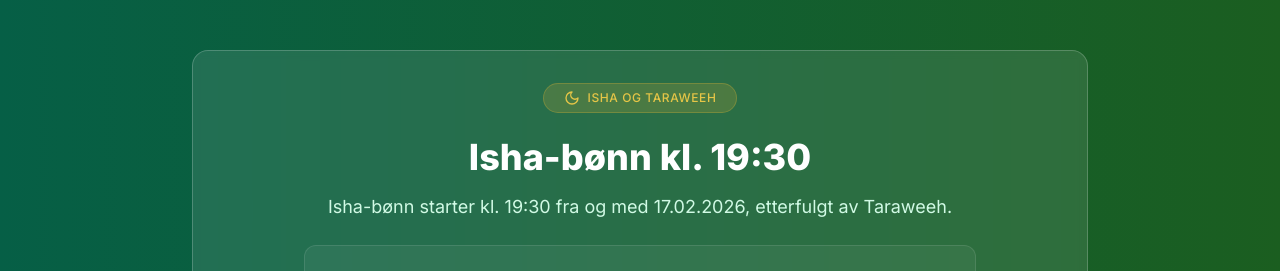
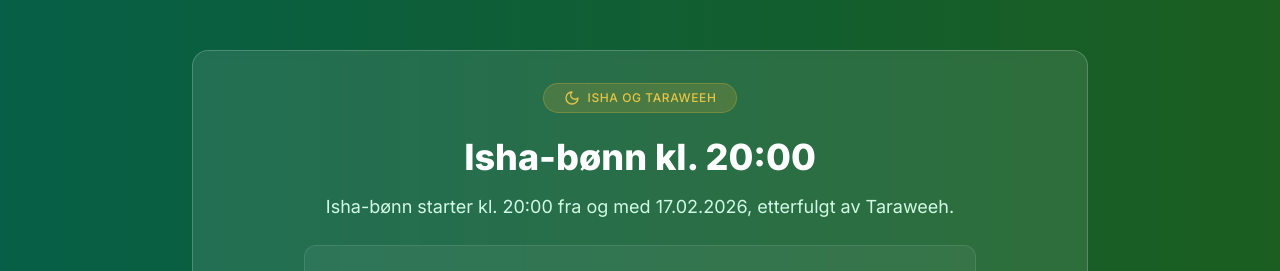
Before and after one commit to sheikhmataev/lillehammermoske, a Next.js app: page /ramadan in a window 1280 px wide. Shown: the part 1060-1331 px from the top of the page. Built offline with nearby package versions, Linux system fonts and the light colour scheme.

Commit message:
updated taraweh times

```diff
--- a/src/app/(pages)/ramadan/page.tsx
+++ b/src/app/(pages)/ramadan/page.tsx
@@ -9,7 +9,7 @@ import { Moon, Star, Heart, BookOpen, Coins, Calendar } from 'lucide-react';
 export const metadata: Metadata = {
   title: 'Ramadan 2026 – Kalender, Bønnetider og Taraweeh i Lillehammer',
   description:
-    'Ramadan 2026 starter 18. februar. Se fastekalender, Isha kl. 19:30, Taraweeh-program, Laylatul Qadr og aktiviteter ved Lillehammer Moske.',
+    'Ramadan 2026 starter 18. februar. Se fastekalender, Isha kl. 20:00, Taraweeh-program, Laylatul Qadr og aktiviteter ved Lillehammer Moske.',
   openGraph: {
     title: 'Ramadan 2026 – Lillehammer Moske',
     description: 'Ramadan 2026 i Lillehammer: fastekalender, bønnetider, Taraweeh og fellesskap.',
@@ -84,10 +84,10 @@ export default function RamadanPage() {
               </div>
 
               <h2 className="text-2xl sm:text-3xl md:text-4xl font-extrabold text-white mb-4">
-                Isha-bønn kl. 19:30
+                Isha-bønn kl. 20:00
               </h2>
               <p className="text-emerald-100 text-base sm:text-lg leading-relaxed mb-6 max-w-2xl mx-auto">
-                Isha-bønn starter kl. 19:30 fra og med 17.02.2026, etterfulgt av Taraweeh.
+                Isha-bønn starter kl. 20:00 fra og med 17.02.2026, etterfulgt av Taraweeh.
               </p>
 
               <div className="bg-white/5 border border-white/10 rounded-xl p-5 sm:p-6 mb-6 max-w-2xl mx-auto">
--- a/src/components/features/Announcements.tsx
+++ b/src/components/features/Announcements.tsx
@@ -17,7 +17,7 @@ const announcements: Announcement[] = [
   {
     id: 1,
     title: 'Ramadan 2026 - 1. Ramadan 18. februar',
-    content: 'Ramadan starter 18. februar 2026. Isha-bønn kl. 19:30 fra 17.02, etterfulgt av Taraweeh. Følg WhatsApp-gruppen for oppdateringer.',
+    content: 'Ramadan starter 18. februar 2026. Isha-bønn kl. 20:00 fra 17.02, etterfulgt av Taraweeh. Følg WhatsApp-gruppen for oppdateringer.',
     date: '2026-02-17',
     type: 'important',
     isNew: true,
--- a/src/components/features/Hero.tsx
+++ b/src/components/features/Hero.tsx
@@ -84,7 +84,7 @@ export function Hero() {
 
           {isRamadan ? (
             <p className="text-base sm:text-lg text-white/70 leading-relaxed mb-6 sm:mb-8 max-w-xl">
-              Isha-bønn kl. 19:30 etterfulgt av Taraweeh. Velkommen til fellesskap, bønn og iftar.
+              Isha-bønn kl. 20:00 etterfulgt av Taraweeh. Velkommen til fellesskap, bønn og iftar.
             </p>
           ) : (
             <p className="text-base sm:text-lg text-white/70 leading-relaxed mb-6 sm:mb-8 max-w-xl">
--- a/src/components/features/RamadanCountdown.tsx
+++ b/src/components/features/RamadanCountdown.tsx
@@ -196,7 +196,7 @@ export function RamadanCountdown() {
               <div className="bg-white/5 backdrop-blur-sm border border-white/10 rounded-xl p-4 text-center">
                 <Moon className="w-5 h-5 text-gold-400 mx-auto mb-2" />
                 <p className="text-[10px] text-emerald-300 uppercase tracking-wider mb-1">Taraweeh</p>
-                <p className="font-bold text-white text-sm">Etter Isha 19:30</p>
+                <p className="font-bold text-white text-sm">Etter Isha 20:00</p>
               </div>
             </div>
 
--- a/src/components/features/RamadanEvents.tsx
+++ b/src/components/features/RamadanEvents.tsx
@@ -4,8 +4,8 @@ const activities = [
   {
     icon: Moon,
     title: 'Taraweeh-bønn',
-    description: 'Nattlig Ramadan-bønn etter Isha kl. 19:30. Ledes av Hafiz Harun Abdullahi Mukhtar og Hafiz Ilyaas Omar Sayidahmed.',
-    time: 'Etter Isha kl. 19:30 daglig',
+    description: 'Nattlig Ramadan-bønn etter Isha kl. 20:00. Ledes av Hafiz Harun Abdullahi Mukhtar og Hafiz Ilyaas Omar Sayidahmed.',
+    time: 'Etter Isha kl. 20:00 daglig',
     color: 'bg-emerald-50 border-emerald-100',
     iconColor: 'text-emerald-900',
   },
```
